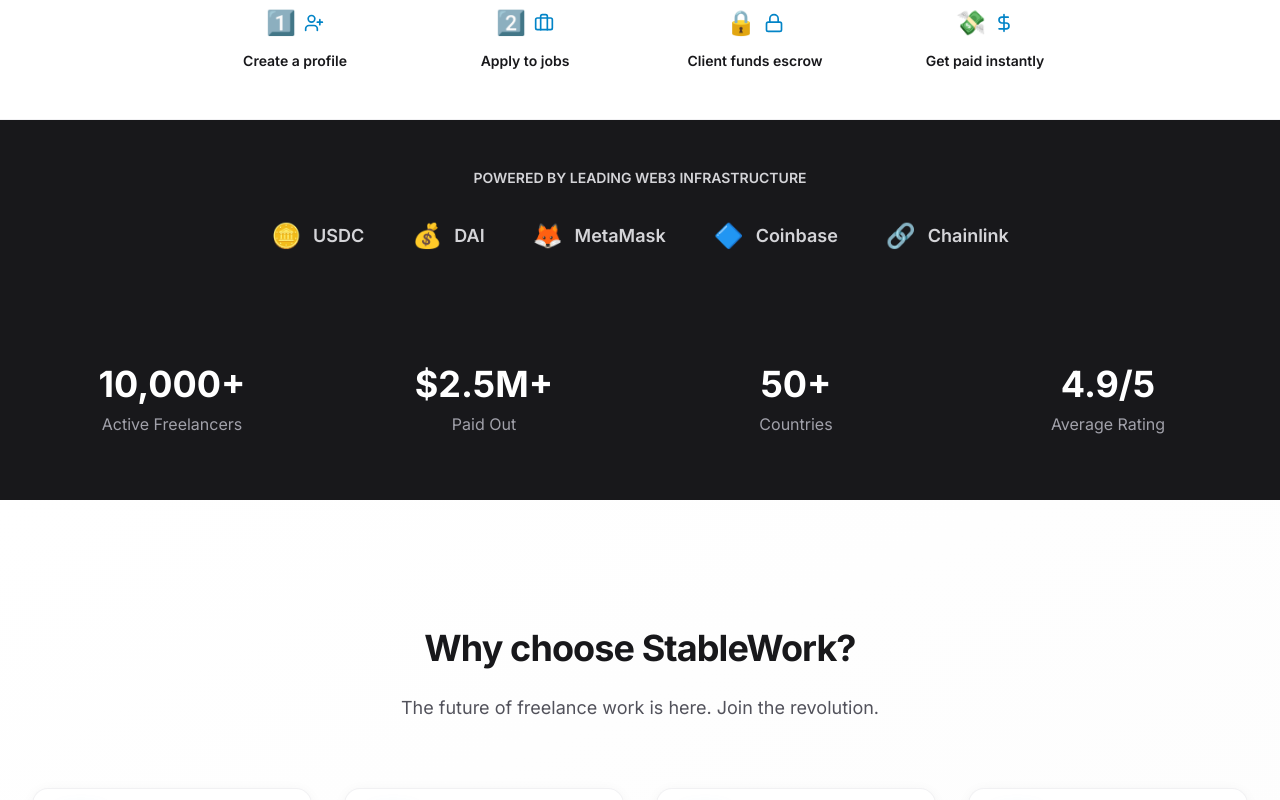
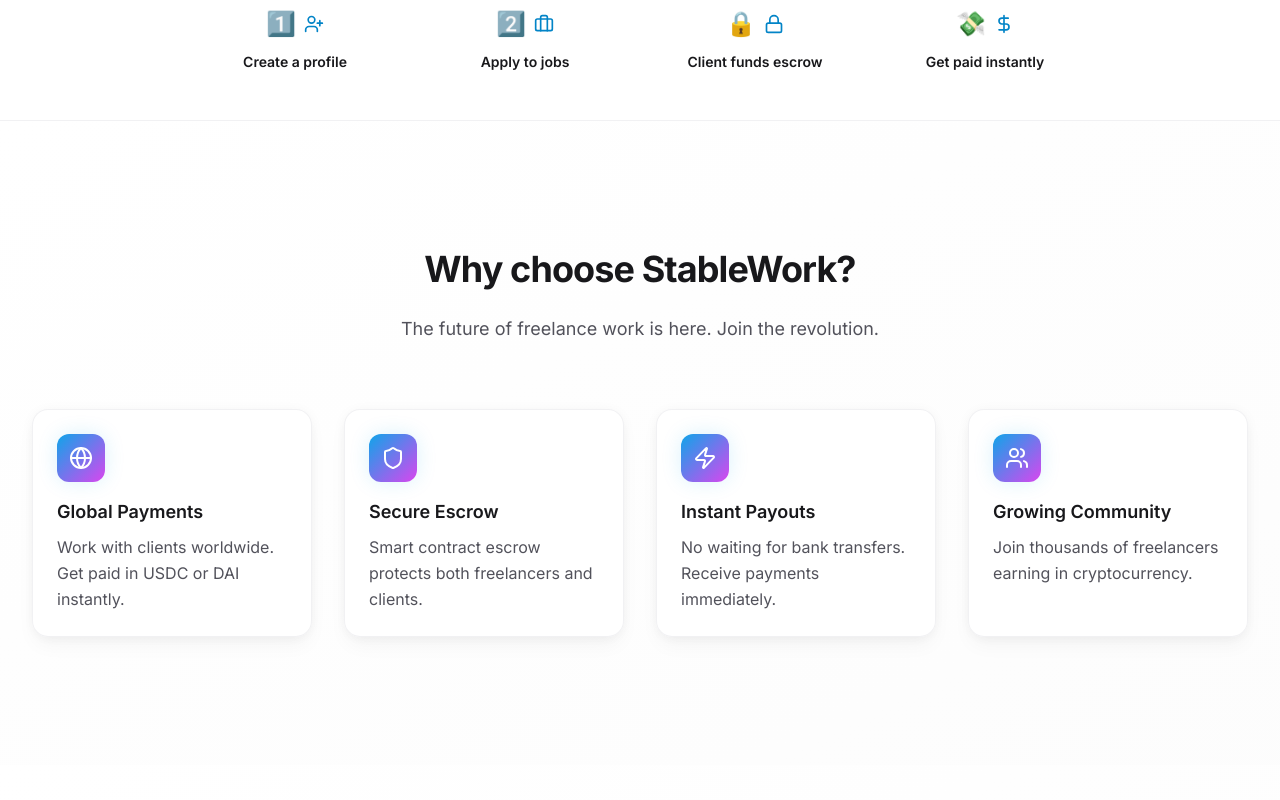
Before and after one commit to LucidaBTC/Repository-name-StableWork-Landing, a Next.js app: page / in a window 1280 px wide. Shown: the part 720-1520 px from the top of the page. Built offline with nearby package versions, Linux system fonts and the light colour scheme.

Commit message:
cleanup: removed early infrastructure/stats section from homepage

```diff
--- a/app/page.tsx
+++ b/app/page.tsx
@@ -45,36 +45,7 @@
   },
 ];
 
-const trustLogos = [
-  { name: "USDC", logo: "🪙", description: "USD Coin stablecoin support" },
-  { name: "DAI", logo: "💰", description: "DAI stablecoin support" },
-  { name: "MetaMask", logo: "🦊", description: "MetaMask wallet integration" },
-  { name: "Coinbase", logo: "🔷", description: "Coinbase wallet support" },
-  { name: "Chainlink", logo: "🔗", description: "Chainlink price feeds" },
-];
-
-const stats = [
-  {
-    value: "10,000+",
-    label: "Active Freelancers",
-    description: "Verified freelancers worldwide",
-  },
-  {
-    value: "$2.5M+",
-    label: "Paid Out",
-    description: "Total payments processed",
-  },
-  {
-    value: "50+",
-    label: "Countries",
-    description: "Global reach and coverage",
-  },
-  {
-    value: "4.9/5",
-    label: "Average Rating",
-    description: "User satisfaction score",
-  },
-];
+// 🚫 Removed placeholder Web3 infrastructure & stats (non-live)
 
 const miniHowItWorks = [
   { step: "1️⃣", title: "Create a profile", icon: UserPlus },
@@ -186,75 +157,6 @@
             </Container>
           </section>
 
-          {/* Trust Strip */}
-          <section
-            className="py-12 bg-secondary-900"
-            aria-labelledby="trust-heading"
-          >
-            <Container>
-              <div className="mx-auto max-w-7xl animate-fade-in">
-                <h2
-                  id="trust-heading"
-                  className="text-center text-sm font-semibold text-secondary-300 mb-8"
-                >
-                  POWERED BY LEADING WEB3 INFRASTRUCTURE
-                </h2>
-                <div
-                  className="flex flex-wrap items-center justify-center gap-8 lg:gap-12"
-                  role="list"
-                >
-                  {trustLogos.map((item, index) => (
-                    <div
-                      key={item.name}
-                      className="flex items-center space-x-3 text-secondary-300 hover:text-white transition-colors group hover:scale-105 animate-fade-in-up"
-                      style={{ animationDelay: `${index * 100}ms` }}
-                      role="listitem"
-                      title={item.description}
-                    >
-                      <span className="text-2xl group-hover:scale-110 transition-transform" aria-hidden="true">
-                        {item.logo}
-                      </span>
-                      <span className="text-lg font-semibold">{item.name}</span>
-                    </div>
-                  ))}
-                </div>
-              </div>
-            </Container>
-          </section>
-
-          {/* Stats Section */}
-          <section
-            className="py-16 bg-secondary-900"
-            aria-labelledby="stats-heading"
-          >
-            <Container>
-              <h2 id="stats-heading" className="sr-only">
-                Platform Statistics
-              </h2>
-              <div className="grid grid-cols-2 lg:grid-cols-4 gap-8" role="list">
-                {stats.map((stat, index) => (
-                  <div
-                    key={stat.label}
-                    className="text-center animate-fade-in-up"
-                    style={{ animationDelay: `${index * 100}ms` }}
-                    role="listitem"
-                  >
-                    <div
-                      className="text-3xl lg:text-4xl font-bold text-white mb-2"
-                      aria-label={`${stat.value} ${stat.label}`}
-                    >
-                      {stat.value}
-                    </div>
-                    <div className="text-secondary-400 text-sm lg:text-base">
-                      {stat.label}
-                    </div>
-                    <div className="sr-only">{stat.description}</div>
-                  </div>
-                ))}
-              </div>
-            </Container>
-          </section>
-
           {/* Features Section */}
           <section
             className="py-20 sm:py-32 bg-gradient-to-br from-white to-secondary-50/50"
--- a/components/common/Navbar.tsx
+++ b/components/common/Navbar.tsx
@@ -1,58 +1,53 @@
-"use client";
+'use client'
 
-import { useState, useEffect } from "react";
-import Image from "next/image";
-import Link from "next/link";
-import { usePathname } from "next/navigation";
-import { Menu, X } from "lucide-react";
-import { Container } from "./Container";
+import { useState, useEffect } from 'react'
+import Image from 'next/image'
+import Link from 'next/link'
+import { usePathname } from 'next/navigation'
+import { Menu, X } from 'lucide-react'
+import { Container } from './Container'
 
 const navigation = [
-  { name: "Home", href: "/" },
-  { name: "Clients", href: "/clients" },
-  { name: "Freelancers", href: "/freelancers" },
-  { name: "About", href: "/about" },
-  { name: "Waitlist", href: "/waitlist" },
-];
+  { name: 'Home', href: '/' },
+  { name: 'Clients', href: '/clients' },
+  { name: 'Freelancers', href: '/freelancers' },
+  { name: 'About', href: '/about' },
+  { name: 'Waitlist', href: '/waitlist' },
+]
 
 export function Navbar() {
-  const [isOpen, setIsOpen] = useState(false);
-  const pathname = usePathname();
-  const isHomePage = pathname === "/";
+  const [isOpen, setIsOpen] = useState(false)
+  const pathname = usePathname()
 
   // Close menu on escape key
   useEffect(() => {
     const handleEscape = (e: KeyboardEvent) => {
-      if (e.key === "Escape") {
-        setIsOpen(false);
+      if (e.key === 'Escape') {
+        setIsOpen(false)
       }
-    };
-
-    document.addEventListener("keydown", handleEscape);
-    return () => document.removeEventListener("keydown", handleEscape);
-  }, []);
+    }
+    document.addEventListener('keydown', handleEscape)
+    return () => document.removeEventListener('keydown', handleEscape)
+  }, [])
 
   // Close menu when clicking outside
   useEffect(() => {
     const handleClickOutside = (e: MouseEvent) => {
-      const target = e.target as HTMLElement;
-      if (isOpen && !target.closest(".mobile-menu") && !target.closest(".menu-button")) {
-        setIsOpen(false);
+      const target = e.target as HTMLElement
+      if (
+        isOpen &&
+        !target.closest('.mobile-menu') &&
+        !target.closest('.menu-button')
+      ) {
+        setIsOpen(false)
       }
-    };
-
-    document.addEventListener("click", handleClickOutside);
-    return () => document.removeEventListener("click", handleClickOutside);
-  }, [isOpen]);
+    }
+    document.addEventListener('click', handleClickOutside)
+    return () => document.removeEventListener('click', handleClickOutside)
+  }, [isOpen])
 
   return (
-    <header
-      className={`sticky top-0 z-50 w-full transition-all duration-300 ${
-        isHomePage
-          ? "bg-transparent"
-          : "bg-white/80 backdrop-blur-xl border-b border-secondary-200/50 shadow-soft"
-      }`}
-    >
+    <header className="sticky top-0 z-50 w-full bg-white/80 backdrop-blur-xl border-b border-secondary-200/50 shadow-soft transition-all duration-300">
       <Container>
         <div className="flex items-center justify-between h-16">
           {/* Logo */}
@@ -77,8 +72,8 @@
                 href={item.href}
                 className={`text-sm font-medium transition-colors ${
                   pathname === item.href
-                    ? "text-primary-600"
-                    : "text-secondary-600 hover:text-secondary-900"
+                    ? 'text-primary-600'
+                    : 'text-secondary-600 hover:text-secondary-900'
                 }`}
               >
                 {item.name}
@@ -94,7 +89,9 @@
             aria-controls="mobile-menu"
           >
             <div
-              className={`transition-transform duration-200 ${isOpen ? "rotate-90" : "rotate-0"}`}
+              className={`transition-transform duration-200 ${
+                isOpen ? 'rotate-90' : 'rotate-0'
+              }`}
             >
               {isOpen ? (
                 <X className="w-6 h-6" />
@@ -109,12 +106,16 @@
         <div
           id="mobile-menu"
           className={`mobile-menu md:hidden fixed inset-y-0 right-0 w-full max-w-xs bg-white shadow-xl transform transition-transform duration-300 ease-in-out ${
-            isOpen ? "translate-x-0" : "translate-x-full"
+            isOpen ? 'translate-x-0' : 'translate-x-full'
           }`}
         >
           <div className="p-6">
             <div className="flex items-center justify-between mb-8">
-              <Link href="/" className="flex items-center space-x-2" onClick={() => setIsOpen(false)}>
+              <Link
+                href="/"
+                className="flex items-center space-x-2"
+                onClick={() => setIsOpen(false)}
+              >
                 <Image
                   src="/logo.svg"
                   alt="StableWork"
@@ -140,8 +141,8 @@
                   href={item.href}
                   className={`block text-base font-medium transition-colors ${
                     pathname === item.href
-                      ? "text-primary-600"
-                      : "text-secondary-600 hover:text-secondary-900"
+                      ? 'text-primary-600'
+                      : 'text-secondary-600 hover:text-secondary-900'
                   }`}
                   onClick={() => setIsOpen(false)}
                 >
@@ -153,5 +154,5 @@
         </div>
       </Container>
     </header>
-  );
+  )
 }
```
